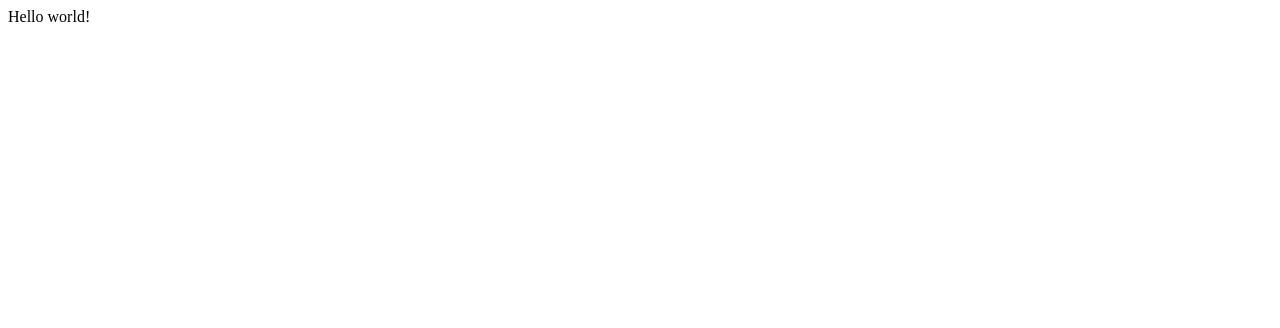
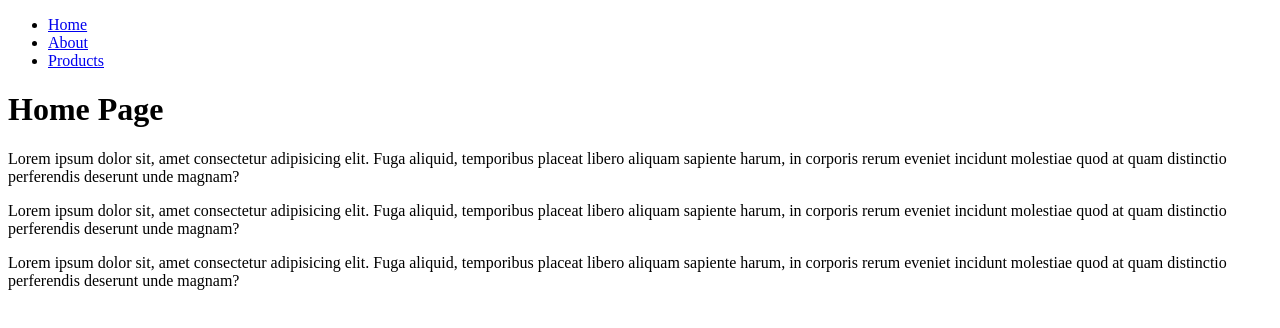
Before and after one commit to sriramteja04/gatsby, a Gatsby site: page / in a window 1280 px wide. Built offline with nearby package versions, Linux system fonts and the light colour scheme; Gatsby itself is replaced by a stand-in of ours.

Commit message:
created GatsBy application

```diff
--- /dev/null
+++ b/src/components/Layout.js
@@ -0,0 +1,13 @@
+import React from 'react';
+import Navbar from './Navbar';
+
+const Layout = props => {
+  return (
+    <>
+      <Navbar />
+      <main>{props.children}</main>
+    </>
+  );
+};
+
+export default Layout;
--- /dev/null
+++ b/src/components/Navbar.js
@@ -0,0 +1,22 @@
+import React from 'react';
+import { Link } from 'gatsby';
+
+const Navbar = () => {
+  return (
+    <div>
+      <ul>
+        <li>
+          <Link to="/">Home</Link>
+        </li>
+        <li>
+          <Link to="/About">About</Link>
+        </li>
+        <li>
+          <Link to="/Products">Products</Link>
+        </li>
+      </ul>
+    </div>
+  );
+};
+
+export default Navbar;
--- a/src/pages/index.js
+++ b/src/pages/index.js
@@ -1,3 +1,26 @@
-import React from "react"
+import React from 'react';
+import Layout from '../components/Layout';
 
-export default () => <div>Hello world!</div>
+export default () => (
+  <Layout>
+    <h1>Home Page</h1>
+    <p>
+      Lorem ipsum dolor sit, amet consectetur adipisicing elit. Fuga aliquid,
+      temporibus placeat libero aliquam sapiente harum, in corporis rerum
+      eveniet incidunt molestiae quod at quam distinctio perferendis deserunt
+      unde magnam?
+    </p>
+    <p>
+      Lorem ipsum dolor sit, amet consectetur adipisicing elit. Fuga aliquid,
+      temporibus placeat libero aliquam sapiente harum, in corporis rerum
+      eveniet incidunt molestiae quod at quam distinctio perferendis deserunt
+      unde magnam?
+    </p>
+    <p>
+      Lorem ipsum dolor sit, amet consectetur adipisicing elit. Fuga aliquid,
+      temporibus placeat libero aliquam sapiente harum, in corporis rerum
+      eveniet incidunt molestiae quod at quam distinctio perferendis deserunt
+      unde magnam?
+    </p>
+  </Layout>
+);
```
Also changed, not shown: src/pages/About.js (added, +26 -0 lines), src/pages/Products.js (added, +25 -0 lines), 1 other file.
